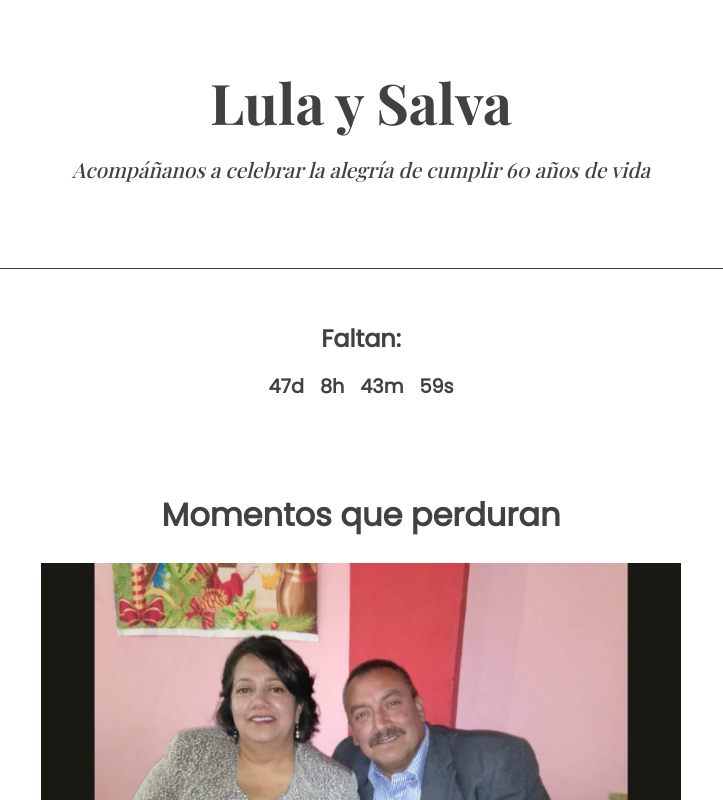
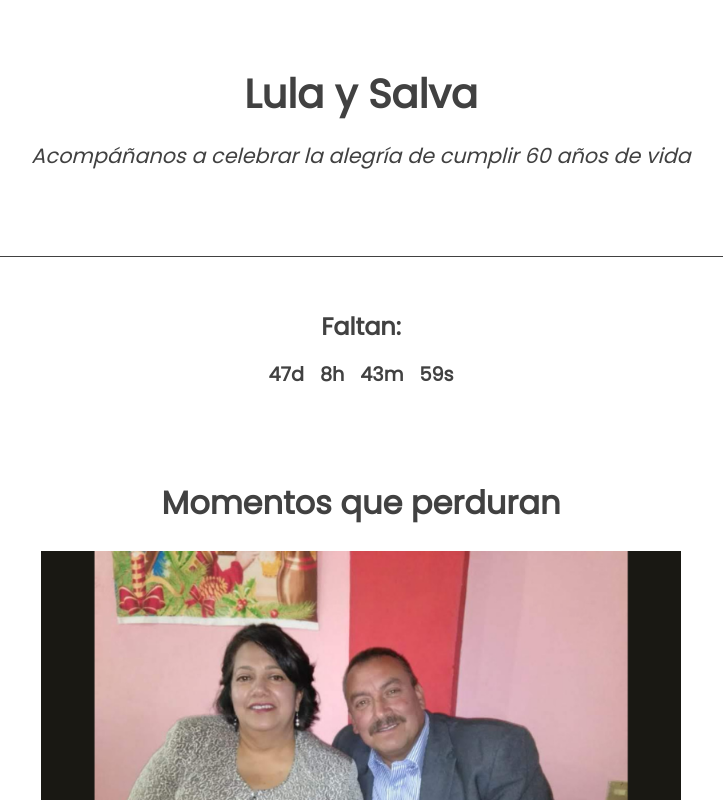
Before and after one commit to WalterDanielTorresMeza/lulaysalva, a React (Create React App) app: page / in a window 1280 px wide. Shown: the top 800 px of the page, without its empty margins (279-1002 px from the left). Built offline with nearby package versions, Linux system fonts and the light colour scheme.

Commit message:
Update Header.css

```diff
--- a/src/components/Header.css
+++ b/src/components/Header.css
@@ -13,14 +13,13 @@
   text-align: center;
   padding: 4rem 1rem;
   border-bottom: 1px solid var(--light-gold);
-  font-family: 'Playfair Display', serif;
+  font-family: 'Poppins', sans-serif;
   position: relative;
 }
 
 .header-title {
-  font-size: 3.5rem;
-  font-family: 'Playfair Display', serif;
-
+  font-size: 2.5rem;
+  font-family: 'Poppins', sans-serif;
   margin: 0;
   color: var(--main-gold);
 }
```
